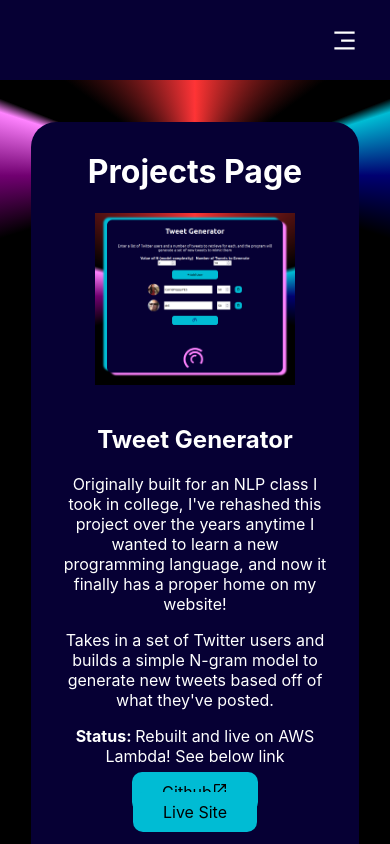
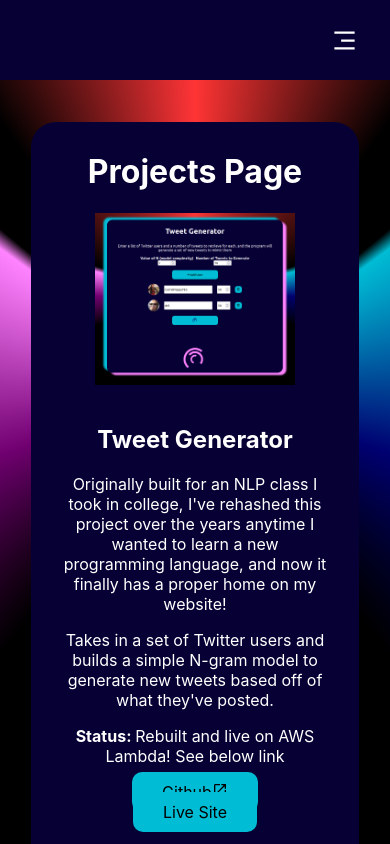
Before and after one commit to r-best/react-test, a React (Create React App) app: page /projects in a window 390 px wide. Shown: the top 844 px of the page. Built offline with nearby package versions, Linux system fonts and the light colour scheme.

Commit message:
Improving background gradient

```diff
--- a/src/App.css
+++ b/src/App.css
@@ -4,12 +4,59 @@
   display: flex;
   flex-direction: column;
   align-items: center;
-  background: conic-gradient(from 0deg at 50% 45vw, rgba(255, 52, 52, 1) 0%, rgba(0, 0, 0, 1) 15%, rgba(0, 0, 0, 1) 19%, var(--blue-primary) 20%, var(--blue-secondary) 25%, rgba(0, 0, 0, 1) 30%, rgba(0, 0, 0, 1) 70%, var(--pink-secondary) 75%, var(--pink-primary) 80%, rgba(0, 0, 0, 1) 81%, rgba(0, 0, 0, 1) 85%, rgba(255, 52, 55, 1) 100%);
-
-  color: var(--font-color)
+  color: var(--font-color);
+  background: conic-gradient(from 0deg at 50% 45vw,
+    rgba(255, 52, 52, 1)  0%,
+    rgba(0, 0, 0, 1)      15%,
+    rgba(0, 0, 0, 1)      19%,
+    var(--blue-primary)     20%,
+    var(--blue-secondary)   25%,
+    rgba(0, 0, 0, 1)      30%,
+    rgba(0, 0, 0, 1)      70%,
+    var(--pink-secondary)   75%,
+    var(--pink-primary)     80%,
+    rgba(0, 0, 0, 1)      81%,
+    rgba(0, 0, 0, 1)      85%,
+    rgba(255, 52, 55, 1)  100%);
 }
 
 a {
   color: unset;
   text-decoration: none;
 }
+
+@media screen and (max-width: 1000px) {
+  .App {
+    background: conic-gradient(from 0deg at 50% 65vw,
+      rgba(255, 52, 52, 1)  0%,
+      rgba(0, 0, 0, 1)      15%,
+      rgba(0, 0, 0, 1)      19%,
+      var(--blue-primary)     20%,
+      var(--blue-secondary)   25%,
+      rgba(0, 0, 0, 1)      30%,
+      rgba(0, 0, 0, 1)      70%,
+      var(--pink-secondary)   75%,
+      var(--pink-primary)     80%,
+      rgba(0, 0, 0, 1)      81%,
+      rgba(0, 0, 0, 1)      85%,
+      rgba(255, 52, 55, 1)  100%);
+  }
+}
+
+@media screen and (max-width: 700px) {
+  .App {
+    background: conic-gradient(from 0deg at 50% 100vw,
+      rgba(255, 52, 52, 1)  0%,
+      rgba(0, 0, 0, 1)      10%,
+      rgba(0, 0, 0, 1)      14%,
+      var(--blue-primary)     15%,
+      var(--blue-secondary)   30%,
+      rgba(0, 0, 0, 1)      40%,
+      rgba(0, 0, 0, 1)      60%,
+      var(--pink-secondary)   70%,
+      var(--pink-primary)     85%,
+      rgba(0, 0, 0, 1)      86%,
+      rgba(0, 0, 0, 1)      90%,
+      rgba(255, 52, 55, 1)  100%);
+  }
+}
```
